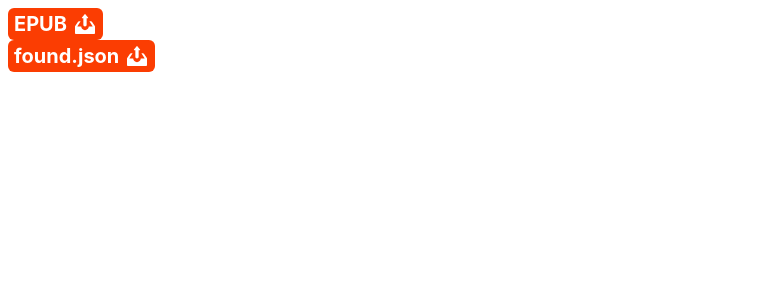
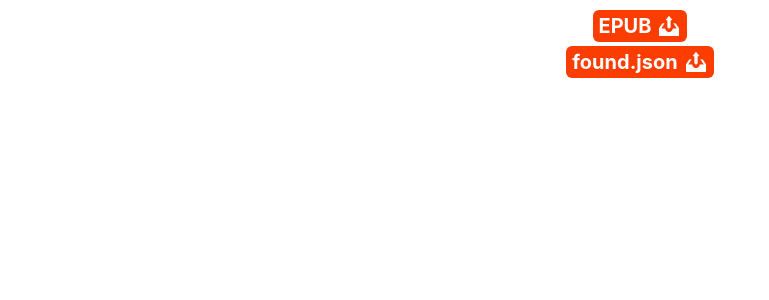
Before and after one commit to snorkysnark/moon-quote-view, a Svelte app: page / in a window 1280 px wide. Shown: the top 300 px of the page, without its empty margins (0-769 px from the left). Built offline with nearby package versions, Linux system fonts and the light colour scheme.

Commit message:
display quotes in a grid

```diff
--- a/src/App.svelte
+++ b/src/App.svelte
@@ -33,6 +33,7 @@
 </script>
 
 <main>
+    <div class="centered">
         <FileInput
             label="EPUB"
             accept="application/epub+zip"
@@ -45,6 +46,7 @@
             uploaded={chapters !== null}
             on:fileChosen={onJsonInput}
         />
+    </div>
 
         {#if book && chapters}
             {#each chapters as chapter}
@@ -52,10 +54,15 @@
                     <h1>{chapter.name}</h1>
                 {/if}
                 <h2>{chapter.id}</h2>
+
+
+                <div class="centered">
+                    <div class="gridContainer">
                         {#each chapter.quotes as quote}
-                <p>{quote.text}</p>
                             <BookDisplay book={book} cfi={quote.cfi} />
                         {/each}
+                    </div>
+                </div>
             {/each}
         {/if}
 </main>
@@ -65,4 +72,27 @@
         font-family: -apple-system, BlinkMacSystemFont, "Segoe UI", Roboto,
             Oxygen, Ubuntu, Cantarell, "Open Sans", "Helvetica Neue", sans-serif;
     }
+
+    .centered {
+        display: flex;
+        flex-direction: column;
+        align-items: center;
+        width: 100%;
+    }
+
+    .gridContainer {
+        display: grid;
+        grid-template-columns: repeat(auto-fill, 50em);
+        justify-content: center;
+        width: 100%;
+    }
+
+    h1 {
+        margin: 0;
+    }
+
+    h2 {
+        margin-top: 0;
+        color: gray;
+    }
 </style>
--- a/src/FileInput.svelte
+++ b/src/FileInput.svelte
@@ -52,6 +52,7 @@
         padding-bottom: 0.2em;
         padding-left: 0.3em;
         padding-right: 0.4em;
+        margin: 0.1em;
         border-radius: 0.3em;
         display: inline-flex;
         flex-direction: row;
```
Lines whose indentation alone changed are shown as unchanged.
